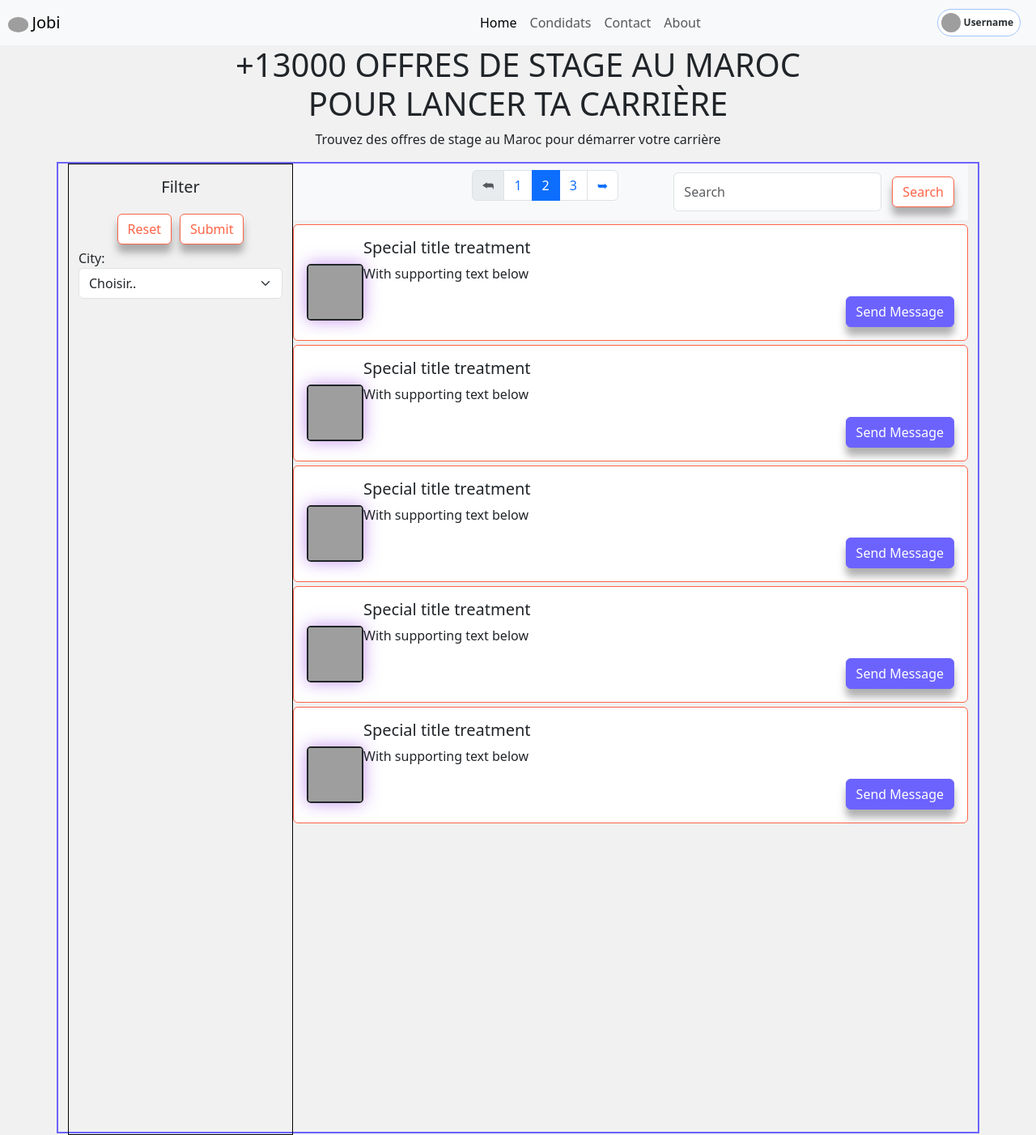
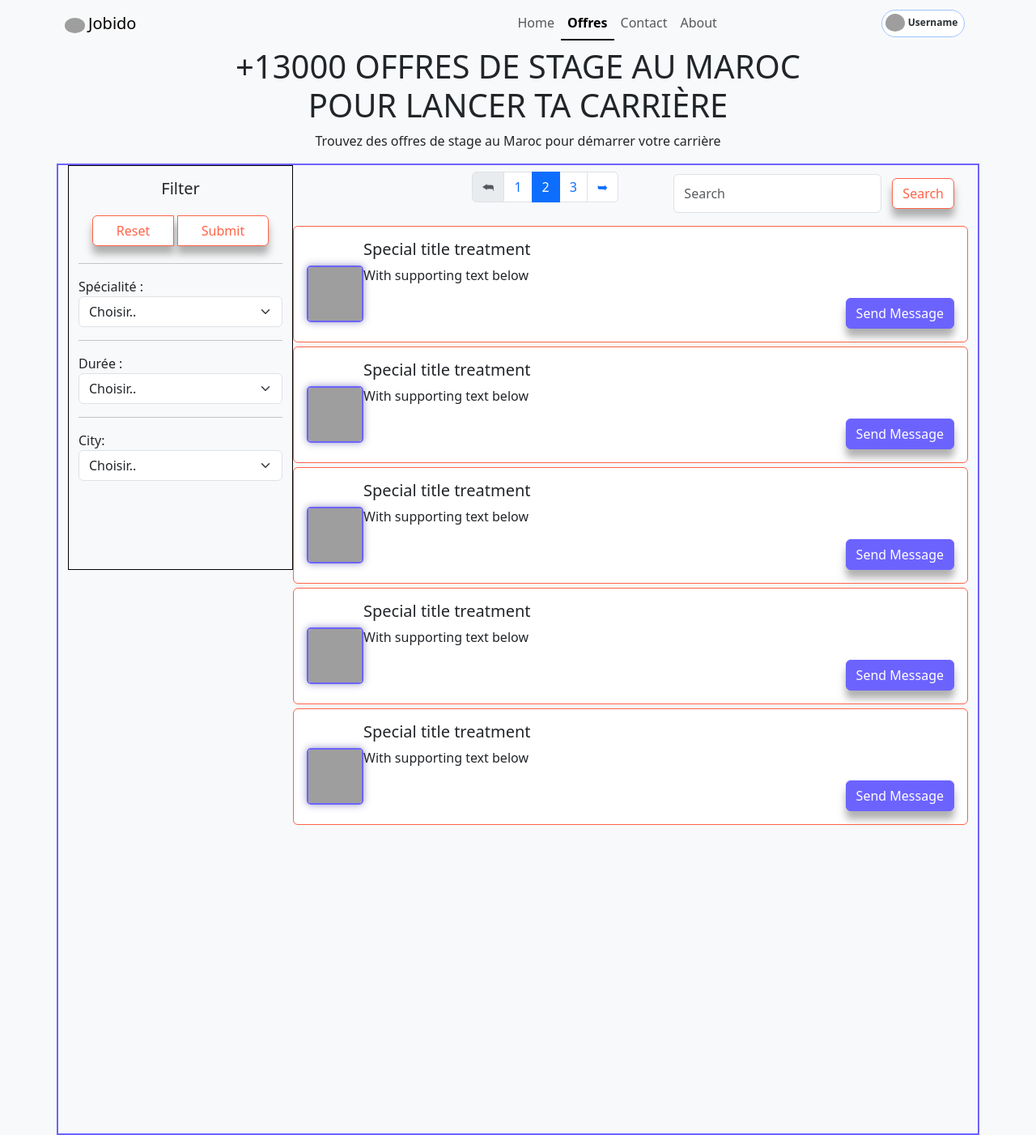
Before and after one commit to San-AMRANI/Project-Recrutement-web-site, a PHP site: page / in a window 1280 px wide. Shown: the whole page at 81% size. Run offline with PHP 8.4, Linux system fonts and the light colour scheme; some libraries are stand-ins or nearby versions; grey boxes are pictures that could not be loaded.

Commit message:
filtrage et qlq modification

```diff
--- a/Hassan/index.html
+++ b/Hassan/index.html
@@ -10,12 +10,12 @@
 
 </head>
 
-<body>
-    <nav class="navbar navbar-expand-lg bg-body-tertiary">
+<body class="bg-body-tertiary">
+    <nav class="navbar navbar-expand-lg container nav-underline">
 
         <div>
             <img src="../media/logo.jpeg" alt="logo" class="logo">
-            <a class="navbar-brand" href="index.html">Jobi</a>
+            <a class="navbar-brand" href="index.html">Jobido</a>
         </div>
         <div class="container-fluid">
             <button class="navbar-toggler" type="button" data-bs-toggle="collapse"
@@ -26,10 +26,10 @@
             <div class="collapse navbar-collapse" id="navbarSupportedContent">
                 <ul class="navbar-nav me-auto mb-2 mb-lg-0">
                     <li class="nav-item">
-                        <a class="nav-link active" aria-current="page" href="index.html">Home</a>
+                        <a class="nav-link" aria-current="page" href="../Wassim/index.html">Home</a>
                     </li>
                     <li class="nav-item">
-                        <a class="nav-link" href="#">Condidats</a>
+                        <a class="nav-link active" href="index.html">Offres</a>
                     </li>
 
                     <li class="nav-item">
@@ -44,8 +44,9 @@
 
             </div>
             <span
-                class="badge d-flex align-items-center p-1 pe-2 text-secondary-emphasis bg-badge border border-primary-subtle rounded-pill">
-                <img class="rounded-circle me-1" width="24" height="24" src="../media/logo.jpeg" alt="">Username
+                class="nav-link badge d-flex align-items-center p-1 pe-2 text-secondary-emphasis bg-badge border border-primary-subtle rounded-pill">
+                <img class="nav-link profile rounded-circle me-1" width="24" height="24" src="../media/logo.jpeg"
+                    alt="profile"> <a class="nav-link" href="../jihane/profilCandidat.html">Username</a>
             </span>
         </div>
     </nav>
@@ -63,15 +64,43 @@
 
     <div class="card-list container">
 
-        <aside class="sidebar-filter container">
+        <aside class="sidebar-filter container ">
             <form action="">
                 <p>
                 <h5 class="text-center">Filter</h5>
                 </p>
-                <div class="reset container">
+
+                <div class="reset-submit container btn-group">
                     <input type="reset" value="Reset" class="btn btn-outline-primary reset">
                     <input type="submit" value="Submit" class="btn btn-outline-primary submit">
                 </div>
+                <hr>
+                <label for="spécialité">Spécialité :</label>
+                <select id="spécialité" class="form-select">
+                    <option selected>Choisir..</option>
+                    <option value="developpement_web">Développement Web</option>
+                    <option value="developpement_logiciel">Développement Logiciel</option>
+                    <option value="réseaux_informatique">Réseaux Informatique</option>
+                    <option value="administration_système">Administration Système</option>
+                    <option value="design_graphique">Design Graphique</option>
+                    <option value="marketing">Marketing Digital</option>
+                    <option value="finance">Finance</option>
+                    <!-- Ajoutez d'autres options selon vos besoins -->
+                </select>
+                <hr>
+                <label for="duree">Durée :</label>
+                <select id="duree" class="form-select">
+                    <option selected>Choisir..</option>
+                    <option value="1">1 mois</option>
+                    <option value="2">2 mois</option>
+                    <option value="3">3 mois</option>
+                    <option value="4">4 mois</option>
+                    <option value="5">5 mois</option>
+                    <option value="6">6 mois</option>
+                    <option value="7"> >6 mois</option>
+
+                </select>
+                <hr>
                 <label for="cities">City:</label>
                 <select id="cities" class="form-select" name="cities">
                     <option selected>Choisir..</option>
@@ -97,8 +126,9 @@
 
                 </select>
             </form>
+
         </aside>
-        <div class="card-list-nav">
+        <div class="card-list-nav con">
             <div class="navbar navbar-expand-lg bg-body-tertiary">
                 <div class="container-fluid"> <!-- Move the container-fluid outside of the pagination -->
                     <ul class="pagination">
--- a/Hassan/style.css
+++ b/Hassan/style.css
@@ -1,3 +1,4 @@
+
 .btn{
     box-shadow: 0px 10px 10px rgba(100, 100, 100, 0.5);
 }
@@ -19,6 +20,7 @@
     border-color: #ff6347;
     margin: 5px;
 }
+
 
 nav>div>.bg-badge {
     background-color: #ffffff;
@@ -72,15 +74,12 @@ div.card-body>img:first-child{
     height: 70px;
     float: left;
     margin-top: 4%;
-    box-shadow: 0px 0px 20px rgba(138, 43, 226, 0.5);
+    box-shadow: 0px 0px 10px rgba(45, 40, 143, 0.5);
     border-radius: 5px;
-    border: 2px solid ;
+    border: 2px solid rgb(108, 99, 255);
 }
 a.sendmessage{
     float: right;
-}
-body{
-    background-color: #f1f1f1;
 }
 
 
@@ -88,10 +87,10 @@ body{
 aside.sidebar-filter{
     border:1px solid black;
     width: 25%;
-    height: 1200px;
+    height: 500px;
     float: left;
 }
-aside>form>div.reset{
+aside>form>div.reset-submit{
     display: flex;
     align-items: center ;
     justify-content: center;
@@ -102,7 +101,6 @@ aside>form>div>input.btn:hover{
 aside>form>select>option:checked{
     color: white;
     background-color: #ff6347;
-
 }
 
 body>aside:first-of-type{
@@ -112,3 +110,7 @@ body>aside:first-of-type{
     height: 1200px;
     display: flex;
 }
+
+
+
+/* The form of filtring */
```
Also changed, not shown: btsp/css/bootstrap.css.
